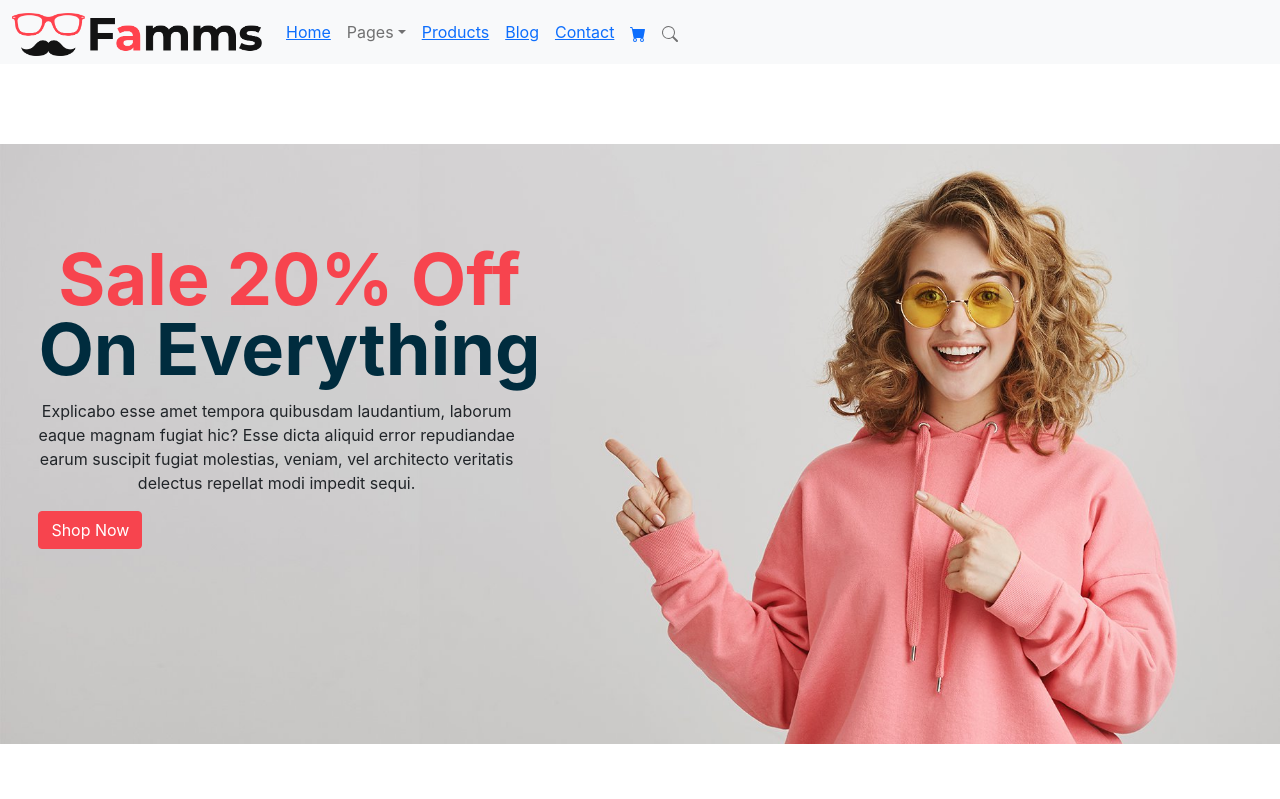
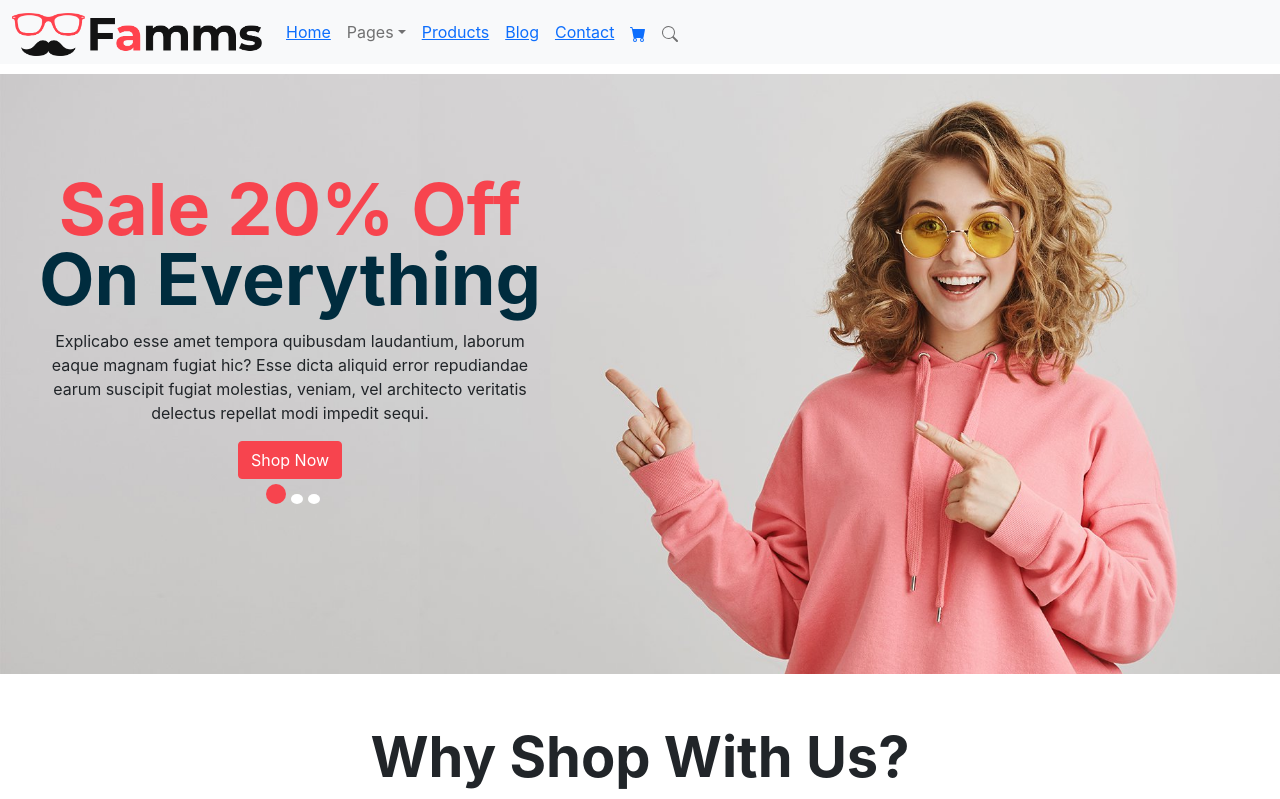
Before and after one commit to aravindd7/reactassignsub, a React (Create React App) app in the folder reactapp/: page / in a window 1280 px wide. Shown: the top 799 px of the page. Built offline with nearby package versions, Linux system fonts and the light colour scheme.

Commit message:
carousel looks good

```diff
--- a/reactapp/package.json
+++ b/reactapp/package.json
@@ -8,6 +8,7 @@
     "@testing-library/react": "^12.1.2",
     "@testing-library/user-event": "^13.5.0",
     "bootstrap": "^5.1.3",
+    "pure-react-carousel": "^1.27.8",
     "react": "^17.0.2",
     "react-bootstrap": "^2.1.1",
     "react-dom": "^17.0.2",
--- a/reactapp/src/components/content/FooterOther.js
+++ b/reactapp/src/components/content/FooterOther.js
@@ -31,11 +31,11 @@ export default function FooterOther() {
                                 It uses a<br />dictionary of over 200 Latin words, <br />
                                 combined with</p>
                             <div className="container-row">
-                                <BsFacebook style={{ marginLeft: '10px', height: '25px', width: '25px' }} />
-                                <AiFillTwitterCircle style={{ marginLeft: '10px', height: '25px', width: '25px' }} />
-                                <TiSocialLinkedinCircular style={{ marginLeft: '10px', height: '25px', width: '25px' }} />
-                                <BsInstagram style={{ marginLeft: '10px', height: '25px', width: '25px' }} />
-                                <BsPinterest style={{ marginLeft: '10px', height: '25px', width: '25px' }} />
+                                <BsFacebook className="hover-red" style={{ marginLeft: '10px', height: '25px', width: '25px' }} />
+                                <AiFillTwitterCircle className="hover-red" style={{ marginLeft: '10px', height: '25px', width: '25px' }} />
+                                <TiSocialLinkedinCircular className="hover-red" style={{ marginLeft: '10px', height: '25px', width: '25px' }} />
+                                <BsInstagram className="hover-red" style={{ marginLeft: '10px', height: '25px', width: '25px' }} />
+                                <BsPinterest className="hover-red" style={{ marginLeft: '10px', height: '25px', width: '25px' }} />
                             </div>
                             <div>
                                 <hr></hr>
--- a/reactapp/src/components/content/LandingContent.js
+++ b/reactapp/src/components/content/LandingContent.js
@@ -1,13 +1,20 @@
 import React from "react";
 import { Button } from 'react-bootstrap';
+import { CarouselProvider, Slider, Slide, DotGroup, Dot} from 'pure-react-carousel';
+import 'pure-react-carousel/dist/react-carousel.es.css';
 
 export default function LandingContent() {
     //console.log('Carousel: ', Carousel);
 
     return (
         <div className="landing-box">
-           {/* <Carousel> */}
-            <div className="detail-landing">
+        <CarouselProvider
+        naturalSlideWidth={400}
+        naturalSlideHeight={100}
+        totalSlides={3}
+        >
+            <Slider className="slider-landing">
+                <Slide index={0} className="detail-landing">
                     <h1>
                         <span>Sale 20% Off</span>
                         <br /> On Everything
@@ -18,8 +25,35 @@ export default function LandingContent() {
                         architecto veritatis <br />delectus repellat modi impedit sequi.
                     </p>
                     <Button className="btn-red">Shop Now</Button>
-            </div>
-            {/* </Carousel> */}
+                </Slide>
+                <Slide index={1} className="detail-landing">
+                    <h1>
+                        <span>Sale 20% Off</span>
+                        <br /> On Everything
+                    </h1>
+                    <p>Explicabo esse amet tempora quibusdam laudantium,
+                        laborum<br /> eaque magnam fugiat hic? Esse dicta aliquid error
+                        repudiandae<br /> earum suscipit fugiat molestias, veniam, vel
+                        architecto veritatis <br />delectus repellat modi impedit sequi.
+                    </p>
+                    <Button className="btn-red">Shop Now</Button>
+                </Slide>
+                <Slide index={2} className="detail-landing">
+                    <h1>
+                        <span>Sale 20% Off</span>
+                        <br /> On Everything
+                    </h1>
+                    <p>Explicabo esse amet tempora quibusdam laudantium,
+                        laborum<br /> eaque magnam fugiat hic? Esse dicta aliquid error
+                        repudiandae<br /> earum suscipit fugiat molestias, veniam, vel
+                        architecto veritatis <br />delectus repellat modi impedit sequi.
+                    </p>
+                    <Button className="btn-red">Shop Now</Button>
+                </Slide>
+            </Slider>
+            <DotGroup className="dot-group"/>
+        </CarouselProvider>
         </div>
+
     );
 }
--- a/reactapp/src/index.css
+++ b/reactapp/src/index.css
@@ -277,7 +277,7 @@ code {
 
 
 .container-root {
-  margin-top: 80px;
+  margin-top: 10px;
 }
 
 .float-right {
@@ -297,23 +297,43 @@ code {
   /* width: 100%; */
 }
 
-.detail-landing {
+.slider-landing {
   position: absolute;
   top: 100px;
-  left: 3%;
+  left: -350px;
+}
+
+.detail-landing {
   display: flex;
   flex-direction: column;
   align-items: flex-start;
 }
 
-/* .landing-box > .carousel > .carousel-inner > .carousel-item {
-  position: absolute;
-  top: 100px;
-  left: 3%;
-  display: flex;
-  flex-direction: column;
-  align-items: flex-start;
-} */
+.dot-group {
+  position: relative;
+  top: 90px;
+  left: -350px;
+  text-align: center;
+  color: black;
+}
+
+.dot-group > .carousel__dot {
+  width: 10px;
+  height: 10px;
+  background-color: white;
+  border-radius: 100%;
+  border: none;
+  margin-left: 5px;
+}
+
+.dot-group > .carousel__dot--selected {
+  width: 20px;
+  height: 20px;
+  background-color: #f7444e;
+  border-radius: 100%;
+  border: none;
+  margin-left: 5px;
+}
 
 .landing-box h1 {
   font-size: 4.5rem;
```
Also changed, not shown: 1 other file (tests, documents, lock files or other folders).
